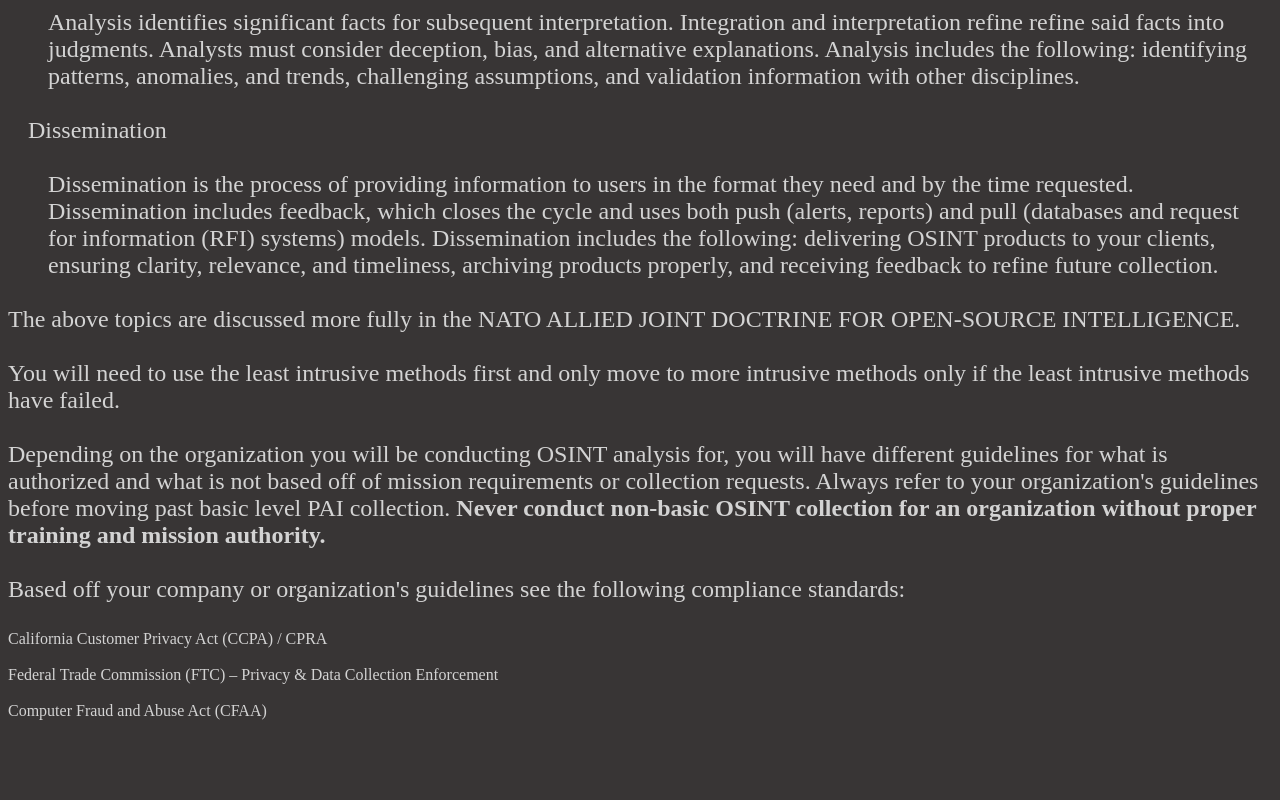
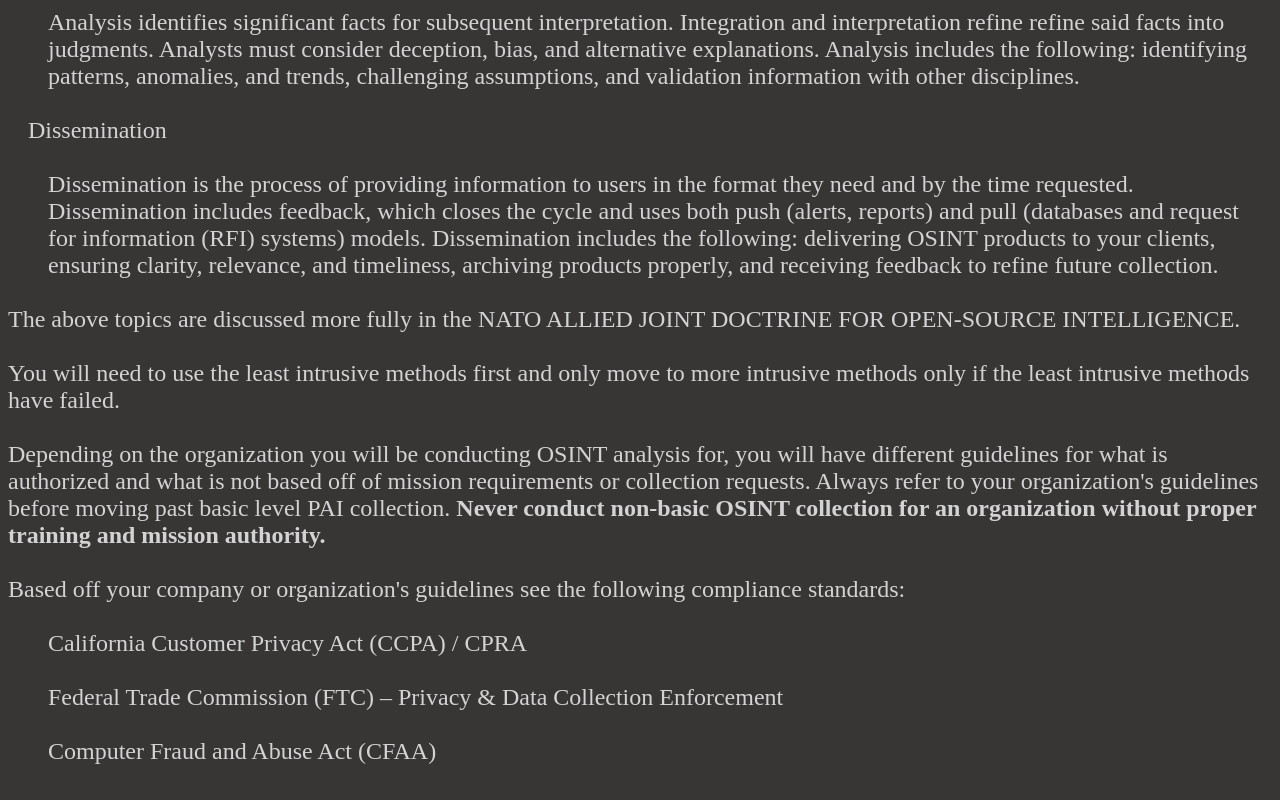
Before and after one commit to OdenRagnor/REPO, a website: page public/learn.html in a window 1280 px wide. Shown: the part 3273-4073 px from the top of the page. Before the commit the page ends 4019 px from the top, so only its background shows below. Drawn offline with Linux system fonts and the light colour scheme.

Commit message:
fixed it for real this time

```diff
--- a/public/learn.html
+++ b/public/learn.html
@@ -59,8 +59,8 @@
     <div id="statement">You will need to use the least intrusive methods first and only move to more intrusive methods only if the least intrusive methods have failed.<br><br></div>
     <div id="statement">Depending on the organization you will be conducting OSINT analysis for, you will have different guidelines for what is authorized and what is not based off of mission requirements or collection requests. Always refer to your organization's guidelines before moving past basic level PAI collection. <strong>Never conduct non-basic OSINT collection for an organization without proper training and mission authority.</strong><br><br></div>
     <div id="statement">Based off your company or organization's guidelines see the following compliance standards:<br><br>
-    <a href="California Consumer Privacy Act of 2018.htm"></div class="internal2Statement">California Customer Privacy Act (CCPA) / CPRA<br><br></div></a>
-    <a href="Childrens Online Privacy Protection Rule_ A Six-Step Compliance Plan for Your Business _ Federal Trade Commission.htm"></div class="internal2Statement">Federal Trade Commission (FTC) – Privacy & Data Collection Enforcement<br><br></div></a>
-    <a href="18 U.S. Code 1030.htm"></div class="internal2Statement">Computer Fraud and Abuse Act (CFAA)<br><br></div></a>
+    <a href="California Consumer Privacy Act of 2018.htm"><div class="internal2Statement">California Customer Privacy Act (CCPA) / CPRA<br><br></div></a>
+    <a href="Childrens Online Privacy Protection Rule_ A Six-Step Compliance Plan for Your Business _ Federal Trade Commission.htm"><div class="internal2Statement">Federal Trade Commission (FTC) – Privacy & Data Collection Enforcement<br><br></div></a>
+    <a href="18 U.S. Code 1030.htm"><div class="internal2Statement">Computer Fraud and Abuse Act (CFAA)<br><br></div></a>
 </body>
 </html>
```
